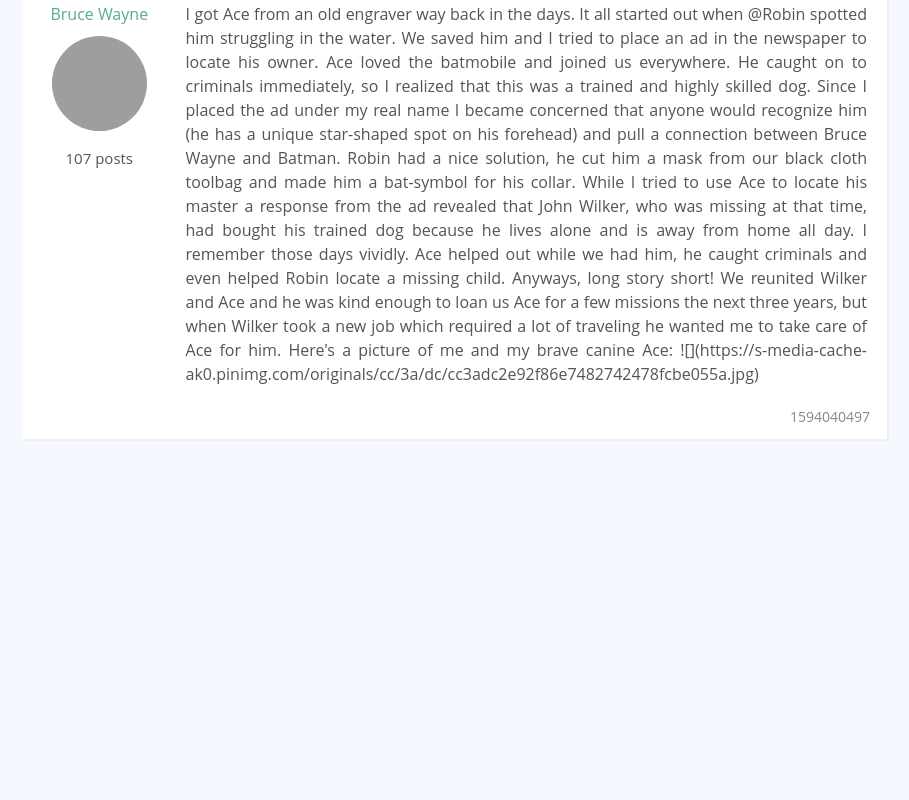
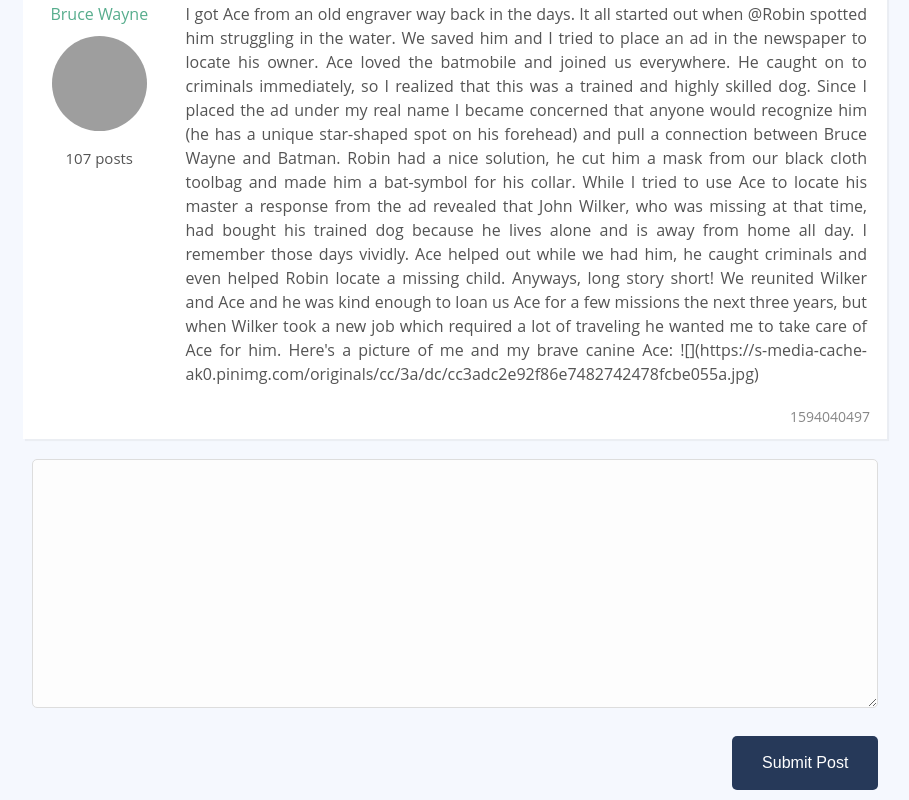
Before and after one commit to srhtak/Vue-Masterclass, a Vue app in the folder vue-forum/: page /thread/-KsjWehQ--apjDBwSBCY in a window 1280 px wide. Shown: the part 927-1727 px from the top of the page, without its empty margins (185-1094 px from the left). Before the commit the page ends 1386 px from the top, so only its background shows below. Built offline with nearby package versions, Linux system fonts and the light colour scheme; grey boxes are pictures that could not be loaded.

Commit message:
commnunication between components

```diff
--- a/vue-forum/src/components/PostEditor.vue
+++ b/vue-forum/src/components/PostEditor.vue
@@ -3,22 +3,23 @@ export default {
   name: "PostEditor",
   data () {
     return {
-      newPostText: '',
+      text: '',
     }
   },
   methods:{
-    addPost(){
+    save(){
       const postId = 'qqqq' + Math.random()
       const post = {
         id:postId,
-        text:this.newPostText,
+        text:this.text,
         publishedAt:Math.floor(Date.now()/1000),
         threadId: this.id,
         userId:'7uVPJS9GHoftN58Z2MXCYDqmNAh2',
       }
-      this.posts.push(post)
-      this.thread.posts.push(postId)
-      this.newPostText = ''
+      this.$emit('save',{post})
+      // this.posts.push(post)
+      // this.thread.posts.push(postId)
+      this.text = ''
     }
   }
 }
@@ -27,9 +28,9 @@ export default {
 <template>
 
   <div class="col-full">
-    <form @submit.prevent="addPost">
+    <form @submit.prevent="save">
       <div class="form-group">
-        <textarea v-model="newPostText" name="" id="" cols="50" rows="10" class="form-input"></textarea>
+        <textarea v-model="text" name="" id="" cols="50" rows="10" class="form-input"></textarea>
       </div>
       <div class="form-actions">
         <button class="btn-blue">Submit Post</button>
--- a/vue-forum/src/pages/ThreadShow.vue
+++ b/vue-forum/src/pages/ThreadShow.vue
@@ -2,9 +2,11 @@
 <script>
 import sourceData from "@/data.json"
 import PostList from "@/components/PostList";
+import PostEditor from "@/components/PostEditor";
 export default {
   components:{
     PostList,
+    PostEditor,
 },
   props:{
     id:{
@@ -27,7 +29,20 @@ export default {
       return this.posts.filter(post => post.threadId === this.id)
     }
   },
+  methods:{
+    addPost(eventData){
+      const post = {
+        ...eventData.post,
+        threadId: this.id,
+      }
 
+      this.posts.push(post)
+      this.thread.posts.push(post.id)
+
+      this.newPostText = ''
+
+    }
+  }
 }
 </script>
 
@@ -40,6 +55,7 @@ export default {
 
       <post-list :posts="threadPosts"/>
 
+      <post-editor @save="addPost"/>
 
   </div>
 
```
